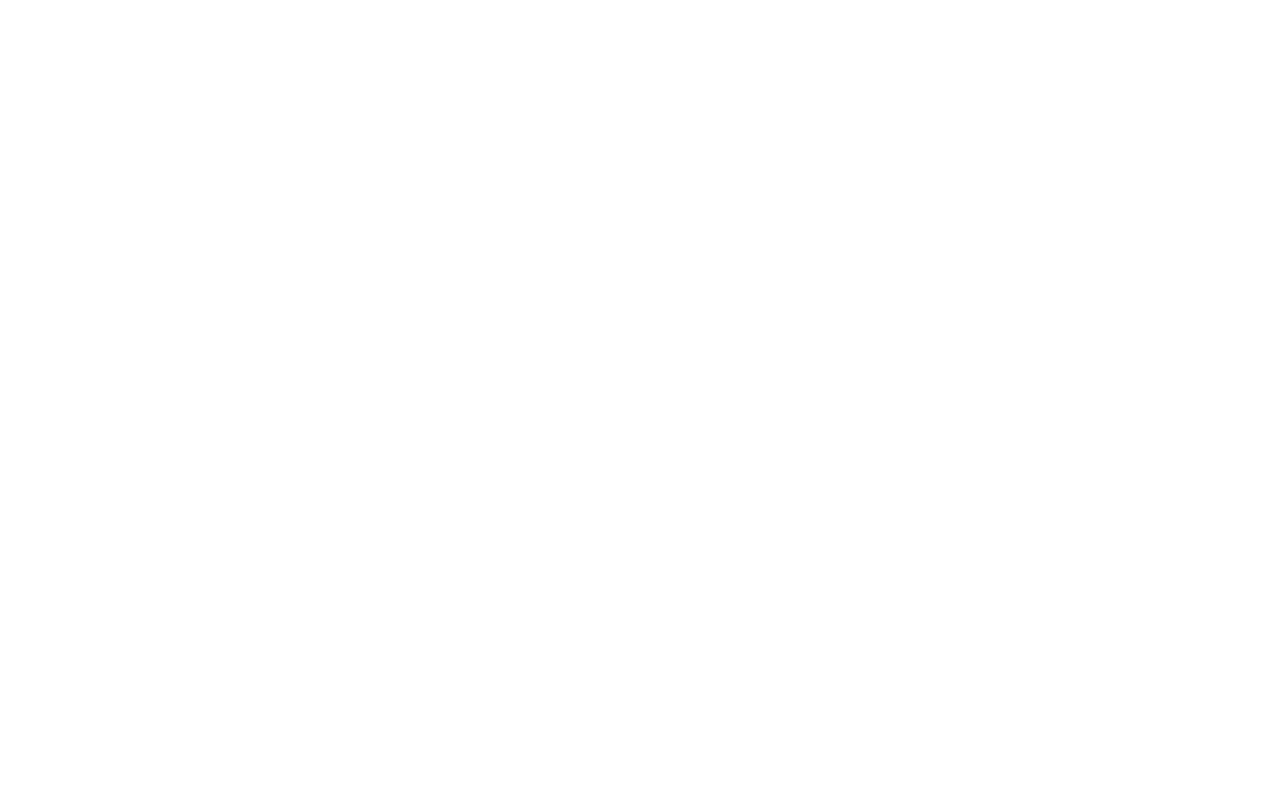
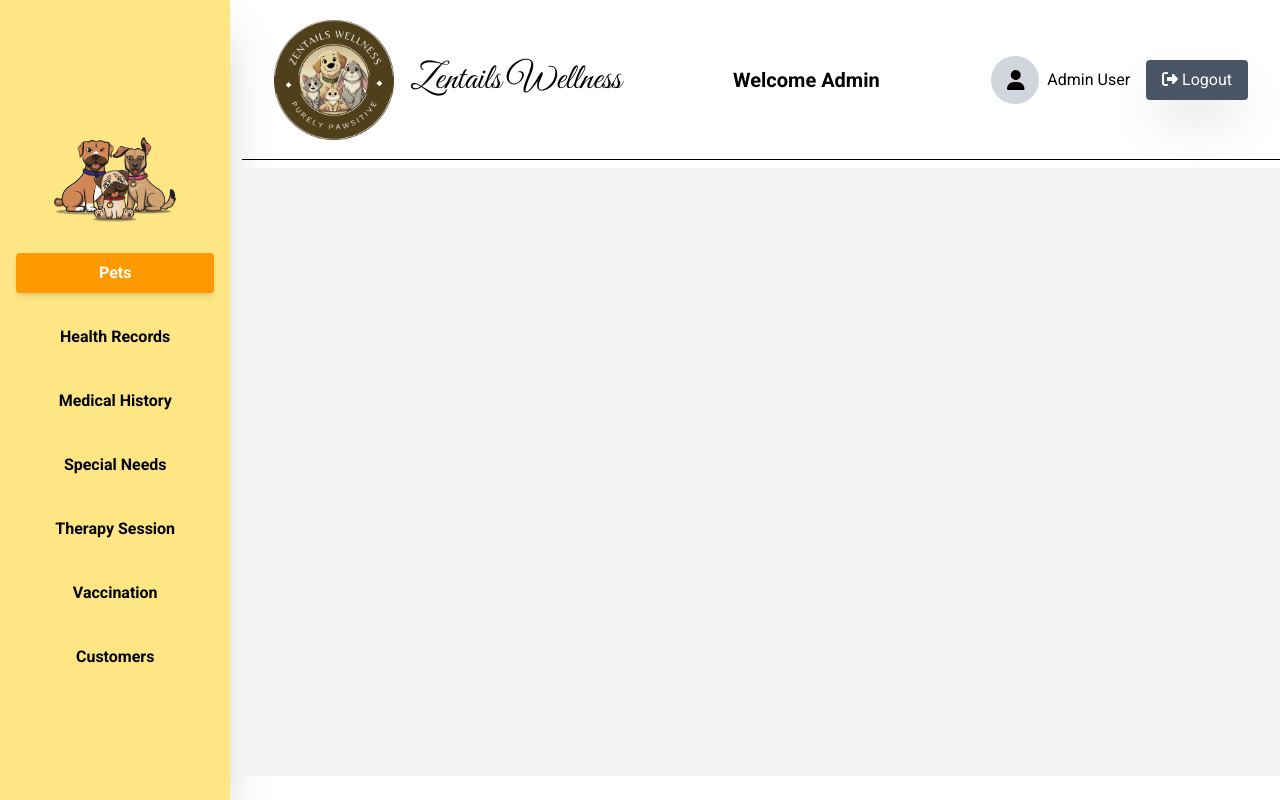
Before and after one commit to dilasha-ghimire/Zentails-Wellness-React, a React (Vite) app: page /admin in a window 1280 px wide. Before the commit this address had no page. Built offline with nearby package versions, Linux system fonts and the light colour scheme.

Commit message:
Admin panel (#7)
* update: user panel therapy session history added

* update: admin panel created

```diff
--- a/src/App.jsx
+++ b/src/App.jsx
@@ -1,4 +1,5 @@
 import { Route, BrowserRouter as Router, Routes } from "react-router-dom";
+import Admin from "./components/Admin.jsx";
 import Login from "./components/authentication/Login.jsx";
 import History from "./components/History.jsx";
 import Homepage from "./components/Homepage.jsx";
@@ -12,6 +13,7 @@ function App() {
         <Route path="/homepage" element={<Homepage />} />
         <Route path="/profile" element={<Profile />} />
         <Route path="/history" element={<History />} />
+        <Route path="/admin" element={<Admin />} />
       </Routes>
     </Router>
   );
--- /dev/null
+++ b/src/components/Admin.jsx
@@ -0,0 +1,65 @@
+import { faRightFromBracket, faUser } from "@fortawesome/free-solid-svg-icons";
+import { FontAwesomeIcon } from "@fortawesome/react-fontawesome";
+import { useState } from "react";
+import AdminNavigation from "./Admin/AdminNavigation";
+
+export default function Admin() {
+  const [selectedComponent, setSelectedComponent] = useState("pets"); // Default component
+
+  // Function to render the selected component
+  //   const renderComponent = () => {
+  //     switch (selectedComponent) {
+  //       case "healthrecord":
+  //         return <AdminHealthRecord />;
+  //       case "medicalhistory":
+  //         return <AdminMedicalHistory />;
+  //       case "specialneed":
+  //         return <AdminSpecialNeed />;
+  //       case "therapysession":
+  //         return <AdminTherapySession />;
+  //       case "vaccination":
+  //         return <AdminVaccination />;
+  //       case "customer":
+  //         return <AdminCustomer />;
+  //       default:
+  //         return <AdminPets />; // Default to Pets section
+  //     }
+  //   };
+
+  return (
+    <div className="w-screen h-screen flex">
+      {/* Pass setSelectedComponent function to AdminNavigation */}
+      <AdminNavigation onSelect={setSelectedComponent} />
+
+      <div className="flex-1 flex flex-col">
+        {/* Top Admin Bar */}
+        <div className="h-[20%] mb-2 border-b-1 flex items-center justify-between px-8">
+          <div className="flex items-center">
+            <img
+              src="src/assets/authentication/Logo_2.png"
+              alt="Logo"
+              className="w-30 h-30 mr-4"
+            />
+            <span className="text-4xl font-great">Zentails Wellness</span>
+          </div>
+          <div className="text-xl font-bold">Welcome Admin</div>
+          <div className="flex items-center">
+            <div className="w-12 h-12 rounded-full bg-gray-300 flex items-center justify-center overflow-hidden mr-2">
+              <FontAwesomeIcon icon={faUser} size="lg" />
+            </div>
+            <span className="mr-4">Admin User</span>
+            <button className="bg-gray-600 hover:bg-red-700 shadow-2xl text-white px-4 py-2 rounded cursor-pointer transition-colors duration-200">
+              <FontAwesomeIcon icon={faRightFromBracket} className="mr-1" />
+              Logout
+            </button>
+          </div>
+        </div>
+
+        {/* Render the selected component inside this div */}
+        <div className="h-[76%] bg-gray-100 p-4 overflow-y-auto">
+          {/* {renderComponent()} */}
+        </div>
+      </div>
+    </div>
+  );
+}
--- /dev/null
+++ b/src/components/admin/AdminNavigation.jsx
@@ -0,0 +1,72 @@
+import Lottie from "lottie-react";
+import { useState } from "react";
+import animationData from "../../assets/authentication/dog-animation.json";
+
+export default function AdminNavigation({ onSelect }) {
+  const [active, setActive] = useState("pets"); // Default selected item
+
+  const handleSelect = (section) => {
+    setActive(section);
+    onSelect(section);
+  };
+
+  const getButtonClass = (section) =>
+    `py-2 px-4 rounded mb-6 cursor-pointer font-semibold transition-colors ${
+      active === section
+        ? "bg-amber-500 text-white shadow-md"
+        : "hover:bg-amber-300"
+    }`;
+
+  return (
+    <aside className="w-[18%] bg-amber-200 mr-3 h-screen flex flex-col justify-center py-8 px-4 shadow-2xl border-amber-400">
+      <Lottie
+        animationData={animationData}
+        style={{ width: 130, height: 130 }}
+        className="self-center mb-6"
+      />
+
+      <button
+        onClick={() => handleSelect("pets")}
+        className={getButtonClass("pets")}
+      >
+        Pets
+      </button>
+      <button
+        onClick={() => handleSelect("healthrecord")}
+        className={getButtonClass("healthrecord")}
+      >
+        Health Records
+      </button>
+      <button
+        onClick={() => handleSelect("medicalhistory")}
+        className={getButtonClass("medicalhistory")}
+      >
+        Medical History
+      </button>
+      <button
+        onClick={() => handleSelect("specialneed")}
+        className={getButtonClass("specialneed")}
+      >
+        Special Needs
+      </button>
+      <button
+        onClick={() => handleSelect("therapysession")}
+        className={getButtonClass("therapysession")}
+      >
+        Therapy Session
+      </button>
+      <button
+        onClick={() => handleSelect("vaccination")}
+        className={getButtonClass("vaccination")}
+      >
+        Vaccination
+      </button>
+      <button
+        onClick={() => handleSelect("customer")}
+        className={getButtonClass("customer")}
+      >
+        Customers
+      </button>
+    </aside>
+  );
+}
```
